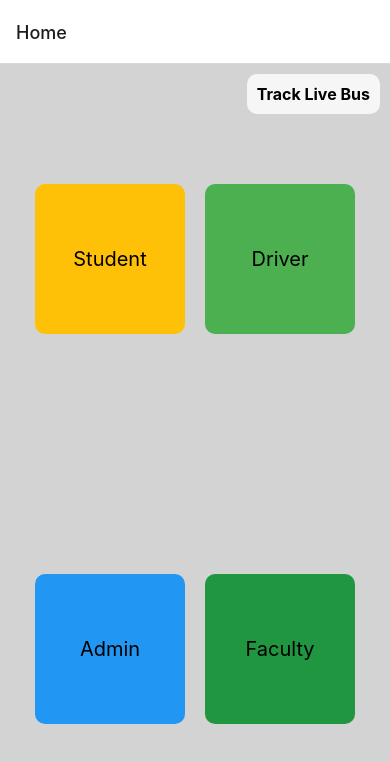
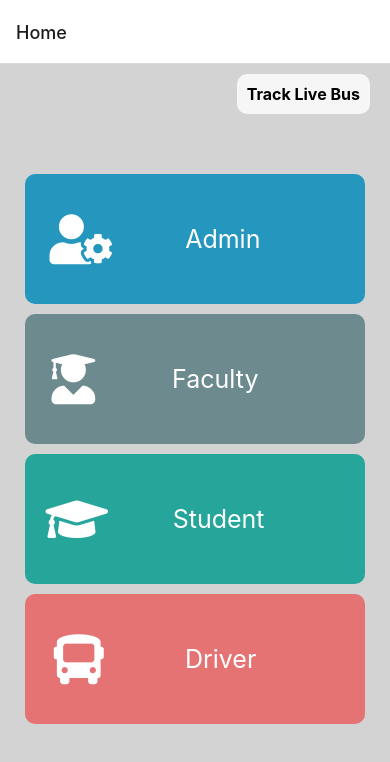
Before and after one commit to Jayasurya5454/Live-BusTracking-system, a React Native app in the folder BusTrack/: screen /Home in a window 390 px wide. Shown: the top 762 px of the page. Built offline with nearby package versions, Linux system fonts and the light colour scheme.

Commit message:
Home screen css added

```diff
--- a/BusTrack/components/Admin/AdminLogin/AdminLoginStyles.js
+++ b/BusTrack/components/Admin/AdminLogin/AdminLoginStyles.js
@@ -25,23 +25,24 @@ const styles = StyleSheet.create({
     fontWeight: 'bold',
     marginBottom: 20,
     textAlign: 'center',
-    color: '#333',
+    color: '#3c009d',
   },
   input: {
     height: 40,
     borderColor: '#ccc',
-    borderWidth: 1,
+    borderBottomWidth: 1,
     borderRadius: 5,
     marginBottom: 10,
     paddingHorizontal: 10,
   },
   buttonContainer: {
     alignItems: 'center',
+    paddingTop: 10,
   },
   button: {
     backgroundColor: '#007bff',
     paddingVertical: 12,
-    borderRadius: 5,
+    borderRadius: 25,
     width: '50%',
   },
   buttonText: {
--- a/BusTrack/components/DriverLogin/DriverLoginStyles.js
+++ b/BusTrack/components/DriverLogin/DriverLoginStyles.js
@@ -25,23 +25,24 @@ const styles = StyleSheet.create({
     fontWeight: 'bold',
     marginBottom: 20,
     textAlign: 'center',
-    color: '#333',
+    color: '#3c009d',
   },
   input: {
     height: 40,
     borderColor: '#ccc',
-    borderWidth: 1,
+    borderBottomWidth: 1,
     borderRadius: 5,
     marginBottom: 10,
     paddingHorizontal: 10,
   },
   buttonContainer: {
     alignItems: 'center',
+    paddingTop: 10,
   },
   button: {
     backgroundColor: '#007bff',
     paddingVertical: 12,
-    borderRadius: 5,
+    borderRadius: 25,
     width: '50%',
   },
   buttonText: {
--- a/BusTrack/components/FacultyLogin/FacultyLoginStyles.js
+++ b/BusTrack/components/FacultyLogin/FacultyLoginStyles.js
@@ -25,23 +25,24 @@ const styles = StyleSheet.create({
     fontWeight: 'bold',
     marginBottom: 20,
     textAlign: 'center',
-    color: '#333',
+    color: '#3c009d',
   },
   input: {
     height: 40,
     borderColor: '#ccc',
-    borderWidth: 1,
+    borderBottomWidth: 1,
     borderRadius: 5,
     marginBottom: 10,
     paddingHorizontal: 10,
   },
   buttonContainer: {
     alignItems: 'center',
+    paddingTop: 10,
   },
   button: {
     backgroundColor: '#007bff',
     paddingVertical: 12,
-    borderRadius: 5,
+    borderRadius: 25,
     width: '50%',
   },
   buttonText: {
--- a/BusTrack/components/HomeScreen/HomeScreen.js
+++ b/BusTrack/components/HomeScreen/HomeScreen.js
@@ -1,32 +1,35 @@
-// HomeScreen.js
+import React from 'react';
+import { View, Text, StyleSheet, TouchableOpacity } from 'react-native';
+import Icon from 'react-native-vector-icons/FontAwesome5'; // Import FontAwesome icons
 
-import React from 'react';
-import { View, Text, StyleSheet, TouchableOpacity, Image  } from 'react-native';
 
 const HomeScreen = ({ navigation }) => {
   return (
     <View style={styles.container}>
       {/* Container for "Track Live Bus" */}
       <TouchableOpacity style={styles.liveBusContainer} onPress={() => navigation.navigate('TrackBusLive')}>
-        {/* <Image source={require('../../../assets/location.png')} style={styles.icon} /> */}
         <Text style={styles.liveBusText}>Track Live Bus</Text>
       </TouchableOpacity>
 
       {/* Cards for different user types */}
+      <TouchableOpacity style={[styles.card, styles.adminCard]} onPress={() => navigation.navigate('Admin')}>
+      <Text><Icon name="user-cog" size={50} color="#fff" style={styles.cardIcon} /> {/* Admin Icon */}</Text>
+        <Text style={styles.cardText}>Admin</Text>
+      </TouchableOpacity>
+
+       <TouchableOpacity style={[styles.card, styles.facultyCard]} onPress={() => navigation.navigate('Faculty')}>
+      <Text><Icon name="user-graduate" size={50} color="#fff" style={styles.cardIcon} /> {/* Faculty Icon */}</Text>
+        <Text style={styles.cardText}>Faculty</Text>
+      </TouchableOpacity>
+
       <TouchableOpacity style={[styles.card, styles.studentTeacherCard]} onPress={() => navigation.navigate('Student')}>
+        <Text><Icon name="graduation-cap" size={50} color="#fff" style={styles.cardIcon} /> {/* Student Icon */}</Text>
         <Text style={styles.cardText}>Student</Text>
       </TouchableOpacity>
 
       <TouchableOpacity style={[styles.card, styles.driverCard]} onPress={() => navigation.navigate('Driver')}>
+      <Text><Icon name="bus" size={50} color="#fff" style={styles.cardIcon} /> {/* Driver Icon */}</Text>
         <Text style={styles.cardText}>Driver</Text>
-      </TouchableOpacity>
-
-      <TouchableOpacity style={[styles.card, styles.adminCard]} onPress={() => navigation.navigate('Admin')}>
-        <Text style={styles.cardText}>Admin</Text>
-      </TouchableOpacity>
-
-      <TouchableOpacity style={[styles.card, styles.facultyCard]} onPress={() => navigation.navigate('Faculty')}>
-        <Text style={styles.cardText}>Faculty</Text>
       </TouchableOpacity>
     </View>
   );
@@ -35,12 +38,11 @@ const HomeScreen = ({ navigation }) => {
 const styles = StyleSheet.create({
   container: {
     flex: 1,
-    flexDirection: 'row',
-    flexWrap: 'wrap',
+    flexDirection: 'column',
     alignItems: 'center',
     justifyContent: 'center',
     backgroundColor: 'lightgray',
-    position: 'relative', // To allow absolute positioning
+    position: 'relative',
   },
   liveBusContainer: {
     position: 'absolute',
@@ -49,33 +51,41 @@ const styles = StyleSheet.create({
     backgroundColor: 'rgba(255,255,255,0.8)',
     borderRadius: 10,
     padding: 10,
+    marginRight: 10,
   },
   liveBusText: {
     fontSize: 16,
     fontWeight: 'bold',
   },
   card: {
-    width: 150,
-    height: 150,
+    flexDirection: 'row',
+    width: 340,
+    height: 130,
     borderRadius: 10,
-    margin: 10,
-    justifyContent: 'center',
+    marginBottom: 10,
+    justifyContent: 'space-around',
     alignItems: 'center',
+    paddingRight: 80,
+  },
+  cardIcon: {
+    marginRight: 20,
   },
   cardText: {
-    fontSize: 20,
+    fontSize: 25,
+    color: '#fff',
   },
   studentTeacherCard: {
-    backgroundColor: '#ffc107',
+    backgroundColor: '#26A69A',
   },
   driverCard: {
-    backgroundColor: '#4caf50',
+    backgroundColor: '#E57373',
   },
   adminCard: {
-    backgroundColor: '#2196f3',
+    backgroundColor: '#2596be',
   },
   facultyCard: {
-    backgroundColor: '#219640',
+    backgroundColor: '#6d8b8f',
+
   },
 });
 
--- a/BusTrack/components/StudentLogin/StudentLogin.js
+++ b/BusTrack/components/StudentLogin/StudentLogin.js
@@ -43,9 +43,11 @@ const StudentLogin = () => {
           style={styles.input}
           onChangeText={text => setPassword(text)} // Store password input value in state
         />
-        <TouchableOpacity style={styles.button} onPress={handleLogin}>
-          <Text style={styles.buttonText}>Login</Text>
-        </TouchableOpacity>
+        <View style={styles.buttonContainer}>
+          <TouchableOpacity style={styles.button} onPress={handleLogin}>
+            <Text style={styles.buttonText}>Login</Text>
+          </TouchableOpacity>
+        </View>
       </View>
 
       {/* Additional custom UI */}
--- a/BusTrack/components/StudentLogin/StudentLoginStyles.js
+++ b/BusTrack/components/StudentLogin/StudentLoginStyles.js
@@ -25,12 +25,12 @@ const styles = StyleSheet.create({
     fontWeight: 'bold',
     marginBottom: 20,
     textAlign: 'center',
-    color: '#333',
+    color: '#3c009d',
   },
   input: {
     height: 40,
     borderColor: '#ccc',
-    borderWidth: 1,
+    borderBottomWidth: 1,
     borderRadius: 5,
     marginBottom: 10,
     paddingHorizontal: 10,
@@ -38,7 +38,12 @@ const styles = StyleSheet.create({
   button: {
     backgroundColor: '#007bff',
     paddingVertical: 12,
-    borderRadius: 5,
+    borderRadius: 25,
+    width: '50%',
+  },
+  buttonContainer: {
+    alignItems: 'center',
+    paddingTop: 10,
   },
   buttonText: {
     color: '#fff',
@@ -60,7 +65,7 @@ const styles = StyleSheet.create({
     padding: 5,
   },
   signupButtonText: {
-    color: '#007bff',
+    color: '#3c009d',
     fontWeight: 'bold',
   },
 });
--- a/BusTrack/package.json
+++ b/BusTrack/package.json
@@ -27,6 +27,7 @@
     "react-native": "0.73.6",
     "react-native-animatable": "^1.4.0",
     "react-native-gesture-handler": "~2.14.0",
+    "react-native-vector-icons": "^10.0.3",
     "react-native-web": "~0.19.6"
   },
   "devDependencies": {
```
Also changed, not shown: 1 other file (tests, documents, lock files or other folders).
